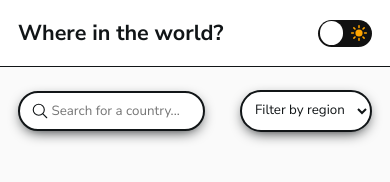
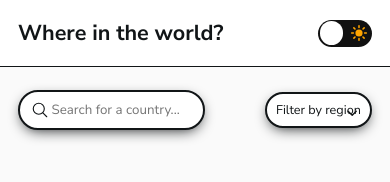
Before and after one commit to raul-mates/Challenge-Project-REST-Countries, a website built with webpack: page index.html in a window 390 px wide. Built offline with nearby package versions, Linux system fonts and the light colour scheme; no server answers.

Commit message:
fixed dropdown mobile

```diff
--- a/index.html
+++ b/index.html
@@ -41,7 +41,7 @@
         </form>
     </div>
 
-    <div>
+    <div class="container__region">
         <select class="region-input" id="region" name="region">
             <option value="">Filter by region</option>
             <option value="Europe">Europe</option>
@@ -50,6 +50,7 @@
             <option value="Americas">Americas</option>
             <option value="Oceania">Oceania</option>
         </select>
+        <ion-icon name="chevron-down" class="arrow-down"></ion-icon>
     </div>
 </div>
 
--- a/sass/layouts/_countries-section.scss
+++ b/sass/layouts/_countries-section.scss
@@ -82,7 +82,7 @@
   @include respond(tab-land) {
     margin-left: 0;
     height: 40rem;
-    width: auto;
+    width: 100%;
   }
 
   @include respond(tab-port) {
--- a/sass/layouts/_inputs.scss
+++ b/sass/layouts/_inputs.scss
@@ -26,10 +26,6 @@
   }
 }
 
-.container__sort-by-population {
-
-}
-
 .sort__button {
   display: flex;
   align-items: center;
@@ -39,19 +35,34 @@
   text-decoration: none;
 }
 
+.container__region {
+  position: relative;
+}
+
 .region-input {
   font-family: inherit;
+  font-size: 1.4rem;
   outline: none;
-  padding: 1rem 2rem;
+  padding: 1rem 3rem 1rem 2rem;
   box-shadow: 0 0.5rem 1.5rem -0.5rem hsl(200deg 15% 8%);
   color: inherit;
   background-color: $color--white;
   border: 2px solid;
   border-color: inherit;
   border-radius: 5rem;
+  -webkit-appearance: none;
+  -moz-appearance: none;
+  appearance: none;
   @include respond(phone) {
     padding: 1rem;
   }
+}
+
+.arrow-down {
+  position: absolute;
+  color: inherit;
+  top: 14px;
+  right: 13px;
 }
 
 .button__search-icon {
```
Also changed, not shown: styles.css, 1 other file.
